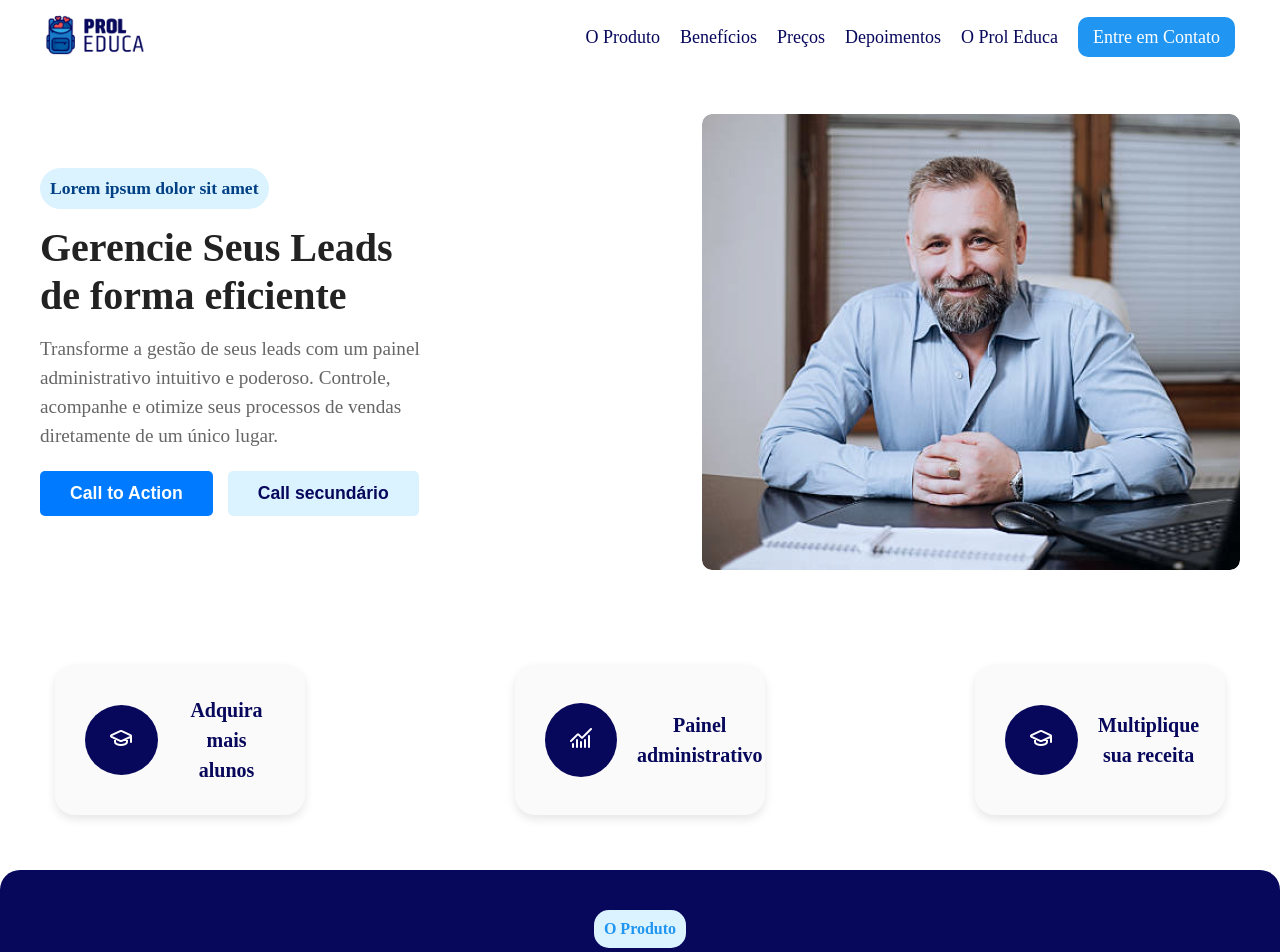
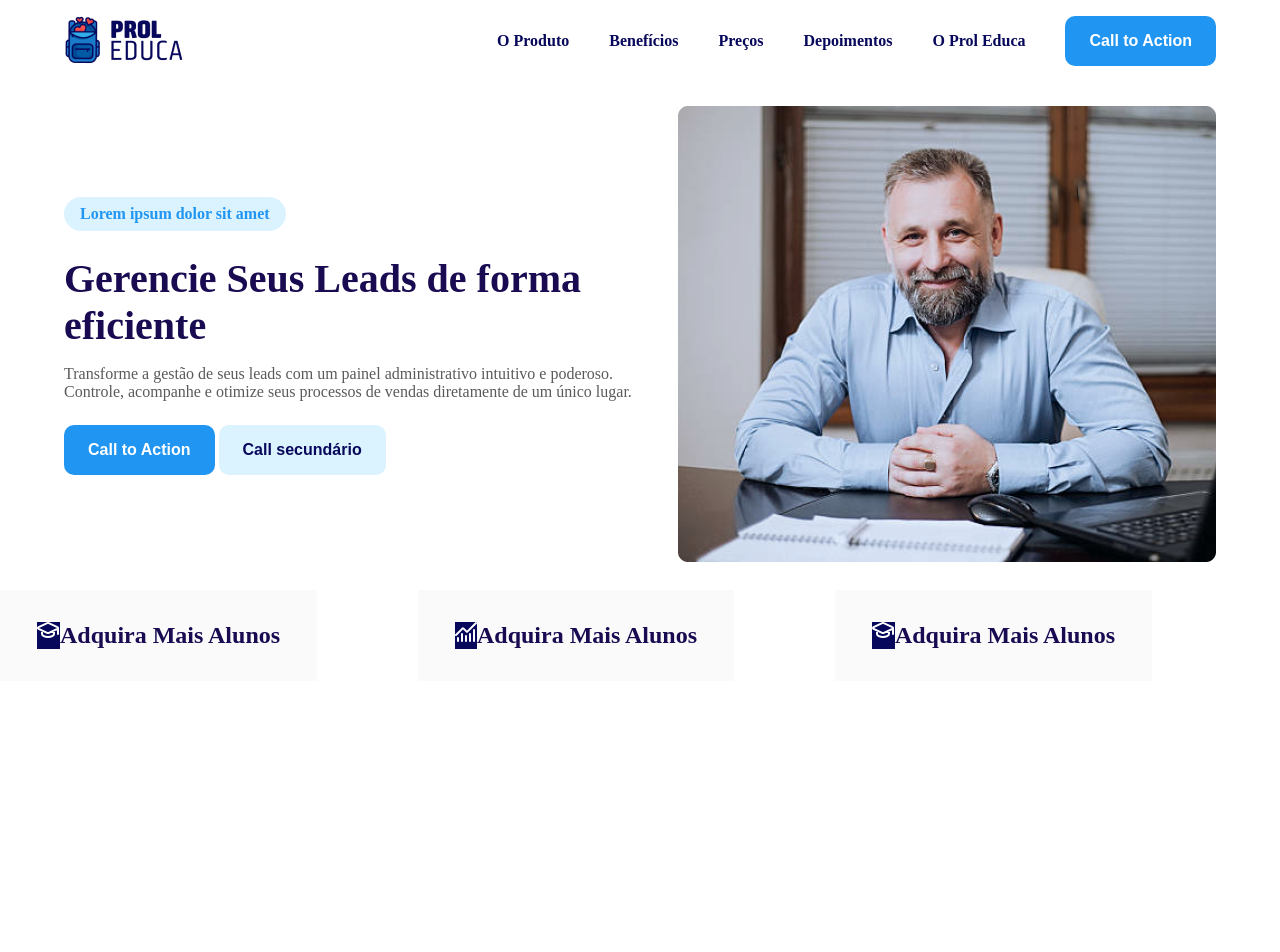
Before and after one commit to dev-prol-matheus/lp-portal-escolas, a PHP site: page / in a window 1280 px wide. Shown: the top 952 px of the page. After the commit the page ends 649 px from the top, so only its background shows below. Run offline with PHP 8.4, Linux system fonts and the light colour scheme.

Commit message:
Alteracao

```diff
--- a/assets/style/Advantages.css
+++ b/assets/style/Advantages.css
@@ -1,67 +1,9 @@
-section {
+.advantages .container .card {
     display: flex;
-    flex-wrap: wrap;
-    padding: 40px;
-    justify-content: space-between;
-    gap: 30px;
+    background-color: #FAFAFA;
+    padding: 32px 37px;
 }
 
-.advantages {
-    display: flex;
-    flex-direction: row;
-    gap: 20px;
-    align-items: center;
-    border-radius: 20px;
-    padding: 30px;
-    margin: 15px;
-    background-color: #FAFAFA;
-    box-shadow: 0 4px 10px rgba(0, 0, 0, 0.1);
-    transition: transform 0.3s ease, box-shadow 0.3s ease;
-    width: 250px;
-    text-align: center;
-    cursor: pointer;
+.card span {
+    background-color: #07075C;
 }
-
-.advantages:hover {
-    transform: translateY(-8px);
-    box-shadow: 0 6px 14px rgba(0, 0, 0, 0.2);
-}
-
-.advantages span {
-    background-color: #07075C;
-    border-radius: 50%;
-    padding: 25px;
-    margin-bottom: 0;
-    display: inline-block;
-    flex-shrink: 0;
-}
-
-.advantages p {
-    color: #07075C;
-    font-size: 1.25rem;
-    font-weight: 700;
-    margin: 0;
-    line-height: 1.5;
-    word-wrap: break-word;
-}
-
-@media (max-width: 768px) {
-    section {
-        padding: 20px;
-        flex-direction: column;
-        justify-content: center;
-        gap: 20px;
-    }
-
-    .advantages {
-        width: 100%;
-        max-width: 350px;
-        margin: 10px 0;
-    }
-}
-
-@media (max-width: 480px) {
-    .advantages p {
-        font-size: 1.1rem;
-    }
-}
--- /dev/null
+++ b/assets/style/Button.css
@@ -0,0 +1,17 @@
+.call-to-action-button{
+    background-color: #2195F2;
+    color: #FFFFFF;
+    font-weight: 600;
+    border: none;
+    border-radius: 10px;
+    padding: 16px 24px;
+}
+
+.call-to-action-button-seccondary{
+    background-color: #DBF3FF;
+    color: #07075C;
+    font-weight: 600;
+    border: none;
+    border-radius: 10px;
+    padding: 16px 24px;
+}
--- a/assets/style/Header.css
+++ b/assets/style/Header.css
@@ -1,138 +1,23 @@
-/* Header */
 header {
     display: flex;
-    flex-wrap: wrap;
-    justify-content: space-between;
-    padding: 40px 40px;
+    justify-content: center;
+    width: 100%;
+    padding: 24px 0;
 }
 
-.left-side {
-    max-width: 35%;
-    padding-right: 20px;
-    display: flex;
-    flex-direction: column;
-    justify-content: center;
-}
-
-.right-side {
-    max-width: 65%;
-    padding-left: 20px;
-    display: flex;
-    justify-content: center;
+header .container {
     align-items: center;
 }
 
-.right-side img {
-    max-width: 100%;
-    height: auto;
-    border-radius: 10px;
+.container .left {
+    display: flex;
+    flex-direction: column;
+    gap: 24px;
+    max-width: 575px;
 }
 
-/* Texto da esquerda */
-.left-side span {
-    width: max-content;
-    font-size: 1.1em;
-    font-weight: bold;
-    background-color: #DBF3FF;
-    color: #004085;
-    padding: 10px;
-    border-radius: 30px;
-
+.container .left-wrapper {
+    display: flex;
+    flex-direction: column;
+    gap: 16px;
 }
-
-.left-side h1 {
-    font-size: 2.5em;
-    margin: 15px 0;
-    color: #222;
-    line-height: 1.2;
-    font-weight: 700;
-}
-
-.left-side p {
-    font-size: 1.2em;
-    margin-bottom: 20px;
-    color: #666;
-    line-height: 1.5;
-}
-
-/* Botões */
-.buttons {
-    display: flex;
-    gap: 15px;
-}
-
-.buttons button {
-    padding: 12px 30px;
-    font-size: 1.1em;
-    font-weight: bold;
-    cursor: pointer;
-    border: none;
-    background-color: #007bff;
-    color: #fff;
-    border-radius: 5px;
-    transition: background-color 0.3s ease, transform 0.2s ease-in-out;
-}
-
-.btn2{
-    background-color: #DBF3FF !important;
-    color: #07075C !important;
-}
-
-.buttons button:hover {
-    background-color: #0056b3;
-    transform: translateY(-3px);
-}
-
-.buttons button:active {
-    background-color: #004085;
-    transform: translateY(0);
-}
-
-/* Responsividade para telas pequenas */
-@media (max-width: 768px) {
-    header {
-        padding: 20px;
-        flex-direction: column;
-        align-items: center;
-    }
-
-    .left-side {
-        flex: 1 1 100%;
-        text-align: center;
-        padding-right: 0;
-        margin-bottom: 20px;
-    }
-
-    .right-side {
-        flex: 1 1 100%;
-        padding-left: 0;
-    }
-
-    .left-side h1 {
-        font-size: 2em;
-    }
-
-    .left-side p {
-        font-size: 1.1em;
-    }
-
-    .buttons {
-        justify-content: center;
-        gap: 10px;
-    }
-}
-
-@media (max-width: 480px) {
-    .left-side h1 {
-        font-size: 1.8em;
-    }
-
-    .left-side p {
-        font-size: 1em;
-    }
-
-    .buttons button {
-        padding: 10px 25px;
-        font-size: 1em;
-    }
-}
--- a/assets/style/NavBar.css
+++ b/assets/style/NavBar.css
@@ -1,131 +1,25 @@
-/* Estilo da navbar */
-.navbar {
+nav {
     display: flex;
-    justify-content: space-between;
-    align-items: center;
-    background-color: rgba(255, 255, 255, 0.655);
-    padding: 15px 45px;
-    position: sticky;
-    top: 0;
-    z-index: 100;
+    justify-content: center;
+    width: 100%;
+    padding: 16px 0;
 }
 
-/* Estilo da logo (imagem) */
-.navbar .logo a {
-    text-decoration: none;
+.nav-wrapper {
+    display: flex;
+    flex-direction: row;
+    align-content: center;
+    gap: 40px;
 }
 
-.logo-img {
-    width: 100px;
-    height: auto;
+.nav-wrapper ul {
+    display: flex;
+    align-items: center;
+    list-style: none;
+    gap: 40px;
 }
 
-/* Estilo dos links da navbar */
-.nav-links {
-    list-style-type: none;
-    display: flex;
+.nav-wrapper ul li {
+    color: #07075C;
+    font-weight: bold;
 }
-
-.nav-links li {
-    margin-left: 20px;
-}
-
-.nav-links a {
-    text-decoration: none;
-    color: #07075C;
-    font-size: 18px;
-    transition: color 0.3s ease;
-}
-
-.nav-links a:hover {
-    color: #f0a500;
-}
-
-
-.nav-links .highlight {
-    background-color: #2195F2;
-    color: #FFFFFF;
-    padding: 10px 15px;
-    border-radius: 10px;
-    transition: background-color 0.3s ease;
-}
-
-.nav-links .highlight:hover {
-    background-color: #1a7db2;
-}
-
-/* Estilo do ícone do menu hambúrguer */
-.hamburger {
-    display: none;
-    flex-direction: column;
-    cursor: pointer;
-    width: 30px;
-    height: 30px;
-    justify-content: space-around;
-    align-items: center;
-}
-
-.hamburger .bar {
-    width: 100%;
-    height: 4px;
-    background-color: #07075C;
-    transition: all 0.3s ease;
-}
-
-/* Animação para o menu hambúrguer */
-.hamburger.active .bar:nth-child(1) {
-    transform: rotate(45deg);
-    position: relative;
-    top: 8px;
-}
-
-.hamburger.active .bar:nth-child(2) {
-    opacity: 0;
-}
-
-.hamburger.active .bar:nth-child(3) {
-    transform: rotate(-45deg);
-    position: relative;
-    bottom: 8px;
-}
-
-/* Responsividade - Menu hambúrguer para telas pequenas */
-@media (max-width: 768px) {
-    .navbar {
-        flex-direction: row;
-        align-items: flex-start;
-    }
-
-    .nav-links {
-        width: 100%;
-        display: none;
-        flex-direction: column;
-        margin-top: 10px;
-    }
-
-    .nav-links.active {
-        display: block;
-    }
-
-    .nav-links li {
-        margin-left: 0;
-        padding: 10px 0;
-        text-align: left;
-        width: 100%;
-    }
-
-    .hamburger {
-        display: flex;
-    }
-}
-
-/* Responsividade - Tela maior que 768px */
-@media (min-width: 769px) {
-    .nav-links {
-        display: flex;
-    }
-
-    .hamburger {
-        display: none;
-    }
-}
--- a/assets/style/Product.css
+++ /dev/null
@@ -1,55 +0,0 @@
-.product {
-    display: flex;
-    flex-direction: column;
-    align-items: center;
-    justify-content: center;
-    text-align: center;
-    padding: 40px;
-    gap: 20px;
-    border-radius: 20px;
-    background-color: #07075C;
-}
-
-.product span {
-    background-color: #DBF3FF;
-    color: #2195F2;
-    margin-bottom: 15px;
-    border-radius: 15px;
-    padding: 10px;
-    font-weight: bold;
-}
-
-.product h1 {
-    font-size: 2rem;
-    color: #FFF;
-    font-weight: 700;
-}
-
-.product p {
-    font-size: 1rem;
-    color: #B3B3B3;
-    max-width: 600px;
-    margin: 0 auto;
-    line-height: 1.5;
-}
-
-.product video {
-    width: 100%;
-    max-width: 750px;
-    margin-bottom: 20px;
-}
-
-.product button {
-    padding: 12px 24px;
-    font-size: 1.1rem;
-    background-color: #2195F2;
-    color: #fff;
-    border: none;
-    border-radius: 8px;
-    cursor: pointer;
-    transition: background-color 0.3s ease;
-}
-
-.product button:hover {
-    background-color: #050651;
-}
--- /dev/null
+++ b/assets/style/Span.css
@@ -0,0 +1,8 @@
+.span-title{
+    color:#2195F2;
+    background-color: #DBF3FF;
+    padding: 8px 16px;
+    font-weight: bold;
+    border-radius: 100px;
+    max-width: max-content;
+}
--- a/assets/style/main.css
+++ b/assets/style/main.css
@@ -1,5 +1,37 @@
+:root{
+    --desktop-device: 1224px;
+}
+
 * {
     margin: 0;
     padding: 0;
+    font-size: 16px;
     box-sizing: border-box;
 }
+
+h1 {
+    color: #190A51;
+    font-size: 40px;
+}
+
+h2 {
+    color: #190A51;
+    font-size: 24px;
+}
+
+p {
+    color: #5A5A5A;
+}
+
+.container {
+    display: flex;
+    flex-direction: row;
+    justify-content: space-between;
+    width: 90%;
+
+    @media screen and (min-width: 1440px) {
+        width: var(--desktop-device);
+    }
+
+
+}
--- a/index.php
+++ b/index.php
@@ -8,6 +8,7 @@
     <link rel="stylesheet" href="./assets/style/AboutUs.css">
     <link rel="stylesheet" href="./assets/style/Advantages.css">
     <link rel="stylesheet" href="./assets/style/Benefits.css">
+    <link rel="stylesheet" href="./assets/style/Button.css">
     <link rel="stylesheet" href="./assets/style/Contact.css">
     <link rel="stylesheet" href="./assets/style/Footer.css">
     <link rel="stylesheet" href="./assets/style/Header.css">
@@ -16,83 +17,68 @@
     <link rel="stylesheet" href="./assets/style/Partners.css">
     <link rel="stylesheet" href="./assets/style/Pricing.css">
     <link rel="stylesheet" href="./assets/style/Product.css">
+    <link rel="stylesheet" href="./assets/style/Span.css">
     <link rel="stylesheet" href="./assets/style/Testimonials.css">
 </head>
 <body>
 
-    <nav class="navbar">
-        <!-- Logo -->
-        <div class="logo">
-            <a href="index.php"><img src="./assets/img/logo.png" alt="Logo" class="logo-img"></a>
+    <nav>
+        <section class="container">
+            <img src="./assets/img/logo.png" alt="Logo Prol Educa" width="120px" height="48px">
+            <div class="nav-wrapper">
+                <ul>
+                    <li><a href=""></a>O Produto</li>
+                    <li><a href=""></a>Benefícios</li>
+                    <li><a href=""></a>Preços</li>
+                    <li><a href=""></a>Depoimentos</li>
+                    <li><a href=""></a>O Prol Educa</li>
+                </ul>
+                <button class="call-to-action-button">Call to Action</button>
             </div>
-
-        <!-- Links de navegação -->
-        <ul class="nav-links">
-            <li><a href="#">O Produto</a></li>
-            <li><a href="#">Benefícios</a></li>
-            <li><a href="#">Preços</a></li>
-            <li><a href="#">Depoimentos</a></li>
-            <li><a href="#">O Prol Educa</a></li>
-            <li><a href="#" class="highlight">Entre em Contato</a></li>
-        </ul>
-
-        <!-- Ícone do menu hambúrguer -->
-        <div class="hamburger" onclick="toggleMenu()">
-            <span class="bar"></span>
-            <span class="bar"></span>
-            <span class="bar"></span>
-        </div>
+        </section>
     </nav>
 
     <header>
-        <div class="left-side">
-            <span>Lorem ipsum dolor sit amet</span>
+        <section class="container">
+            <div class="left">
+                <span class="span-title">Lorem ipsum dolor sit amet</span>
+                <div class="left-wrapper">
                     <h1>Gerencie Seus Leads de forma eficiente</h1>
                     <p>Transforme a gestão de seus leads com um painel administrativo intuitivo e poderoso. Controle, acompanhe e otimize seus processos de vendas diretamente de um único lugar.</p>
-            <div class="buttons">
-                <button>Call to Action</button>
-                <button class="btn2">Call secundário</button>
+                </div>
+                <div class="header-buttons">
+                    <button class="call-to-action-button">Call to Action</button>
+                    <button class="call-to-action-button-seccondary">Call secundário</button>
                 </div>
             </div>
-        <div class="right-side">
-            <img src="./assets/img/foto-diretor.png" alt="Prol Educa">
+            <div class="right">
+                <img src="./assets/img/foto-diretor.png" alt="Foto do Diretor Prol Educa">
             </div>
+        </section>
     </header>
 
-    <section>
-        <div class="advantages">
-            <span><img src="./assets/img/chapeu.svg" alt="Prol Educa"></span>
-            <p>Adquira mais alunos</p>
+    <section class="advantages">
+        <section class="container">
+            <div class="card">
+                <span>
+                    <img src="./assets/img/chapeu.svg" alt="Prol Educa">
+                </span>
+                <h2>Adquira Mais Alunos</h2>
             </div>
-        <div class="advantages">
-            <span><img src="./assets/img/grafico.svg" alt="Prol Educa"></span>
-            <p>Painel administrativo</p>
+            <div class="card">
+                <span>
+                    <img src="./assets/img/grafico.svg" alt="Prol Educa">
+                </span>
+                <h2>Adquira Mais Alunos</h2>
             </div>
-        <div class="advantages">
-            <span><img src="./assets/img/chapeu.svg" alt="Prol Educa"></span>
-            <p>Multiplique sua receita</p>
+            <div class="card">
+                <span>
+                    <img src="./assets/img/chapeu.svg" alt="Prol Educa">
+                </span>
+                <h2>Adquira Mais Alunos</h2>
             </div>
         </section>
-
-    <section class="product">
-        <span>O Produto</span>
-        <h1>Vídeo de apresentação do produto</h1>
-        <p>Lorem ipsum dolor sit amet, consectetur adipiscing elit, sed do eiusmod tempor incididunt ut labore et dolore magna aliqua.</p>
-        <video controls>
-            <source src="product-video.mp4" type="video/mp4">
-            Seu navegador não suporta vídeos.
-        </video>
-        <button>Call Action to Button</button>
     </section>
 
-
-
-    <script>
-        // Função para alternar o menu hambúrguer
-        function toggleMenu() {
-            const navLinks = document.querySelector('.nav-links');
-            navLinks.classList.toggle('active');
-        }
-    </script>
 </body>
 </html>
```
Also changed, not shown: assets/img/check.svg (added), assets/img/foto-diretora.png (added). Lines whose indentation alone changed are shown as unchanged.
